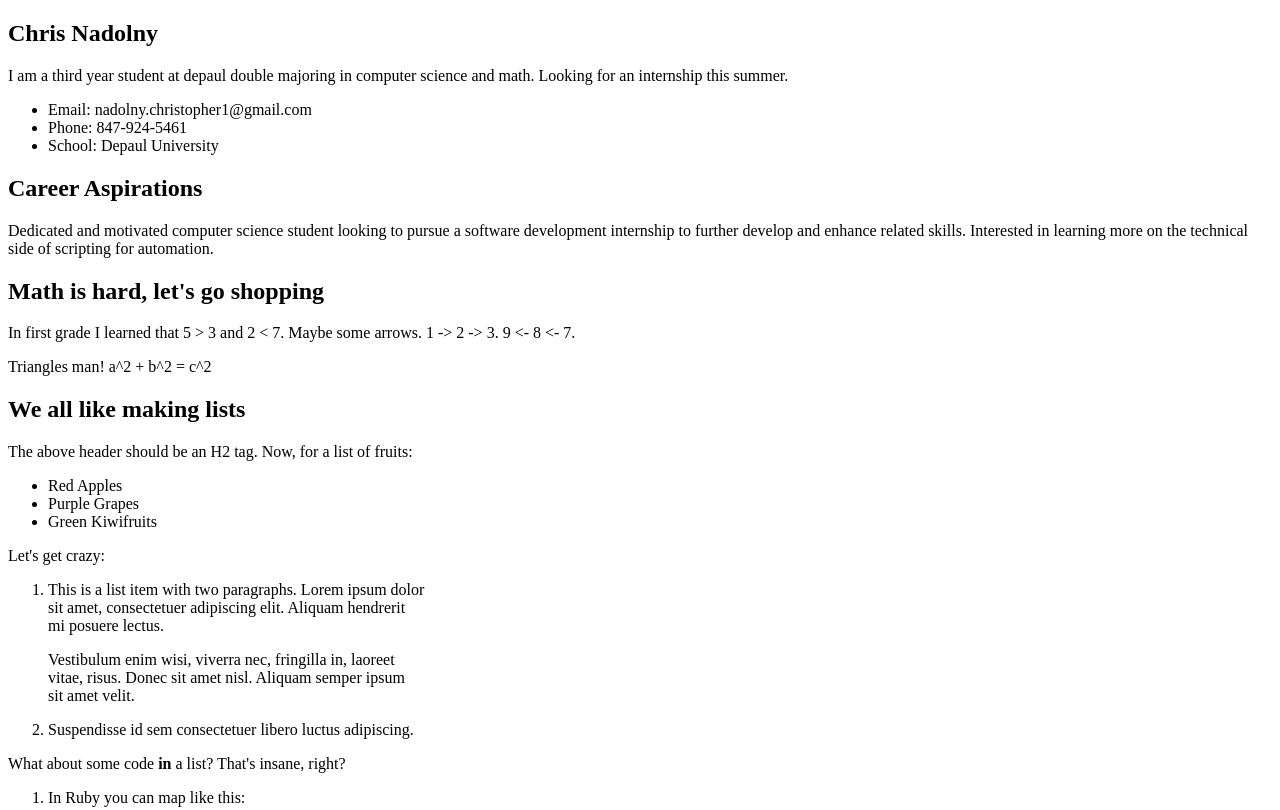
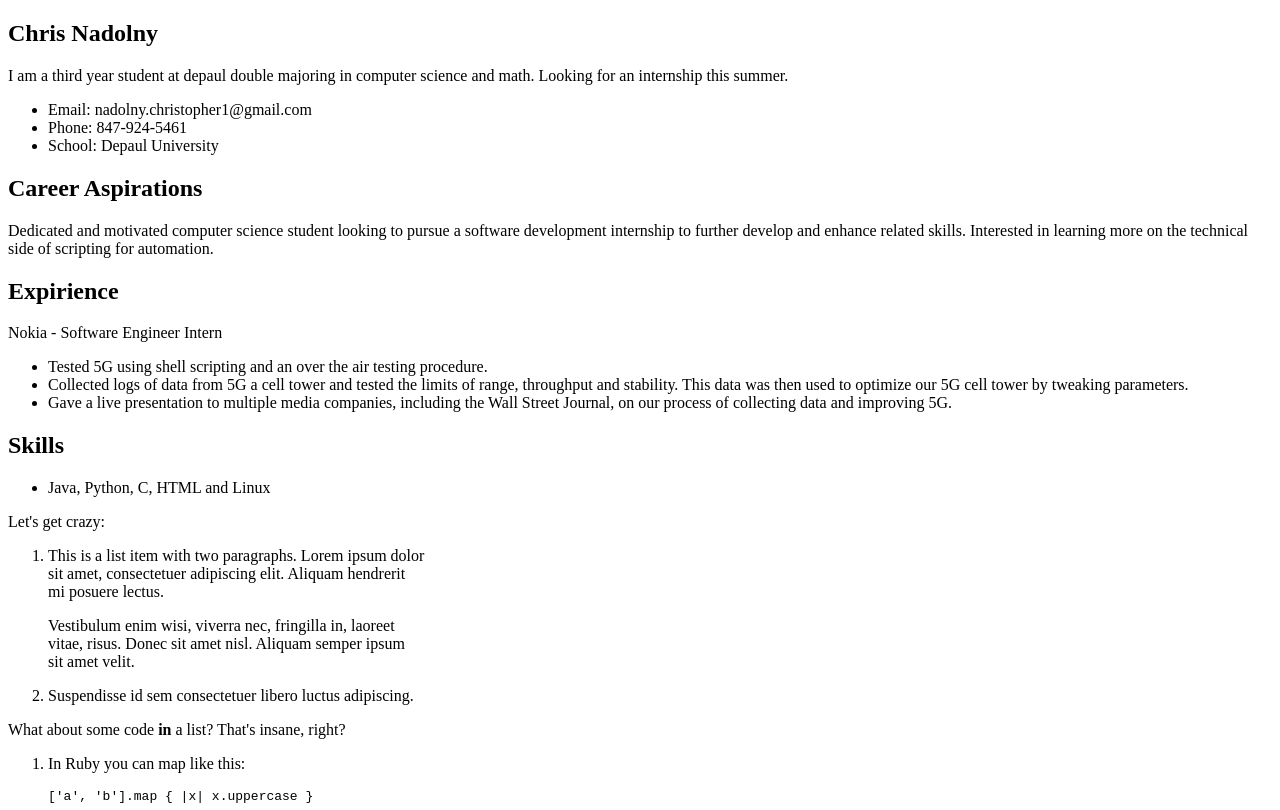
Before and after one commit to mokahato/mokahato.github.io, a plain HTML site: page index.html in a window 1280 px wide. Shown: the top 810 px of the page. Drawn offline with Linux system fonts and the light colour scheme; files whose address does not match are found by name.

Commit message:
Update index.html

```diff
--- a/index.html
+++ b/index.html
@@ -21,20 +21,20 @@
         </p>
 
 
-        <h2>Math is hard, let's go shopping</h2>
+        <h2>Expirience</h2>
 
-        <p>In first grade I learned that 5 &gt; 3 and 2 &lt; 7. Maybe some arrows. 1 -&gt; 2 -&gt; 3. 9 &lt;- 8 &lt;- 7.</p>
-
-        <p>Triangles man! a^2 + b^2 = c^2</p>
-
-        <h2>We all like making lists</h2>
-
-        <p>The above header should be an H2 tag. Now, for a list of fruits:</p>
+        <p>Nokia - Software Engineer Intern</p>
 
         <ul>
-          <li>Red Apples</li>
-          <li>Purple Grapes</li>
-          <li>Green Kiwifruits</li>
+          <li>Tested 5G using shell scripting and an over the air testing procedure.</li>
+          <li>Collected logs of data from 5G a cell tower and tested the limits of range, throughput and stability. This data was then used to optimize our 5G cell tower by tweaking parameters.</li>
+          <li>Gave a live presentation to multiple media companies, including the Wall Street Journal, on our process of collecting data and improving 5G.</li>
+        </ul>
+
+        <h2>Skills</h2>
+
+        <ul>
+          <li>Java, Python, C, HTML and Linux</li>
         </ul>
 
         <p>Let's get crazy:</p>
```
